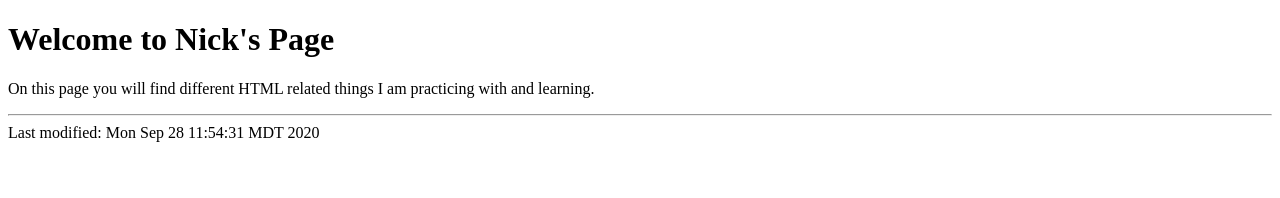
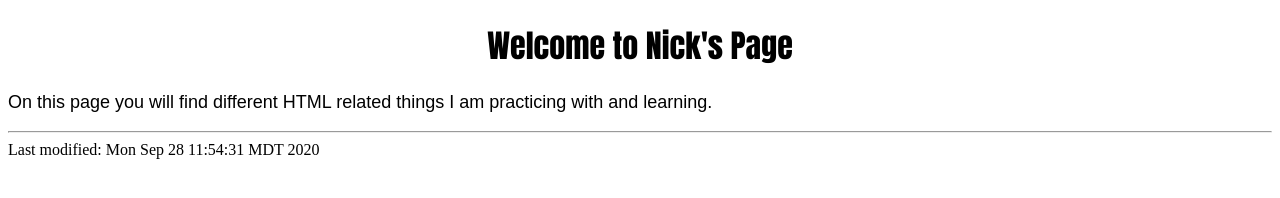
Before and after one commit to NickBeckley23/NickBeckley23.github.io, a plain HTML site: page index.html in a window 1280 px wide. Drawn offline with Linux system fonts and the light colour scheme.

Commit message:
added CSS

```diff
--- a/index.html
+++ b/index.html
@@ -2,6 +2,7 @@
 <html>
 <head>
 <meta http-equiv="Content-Type" content="text/html; charset=iso-8859-15">
+<link rel="stylesheet" href="styles.css">
 <title>Nick's Home Page</title>
 </head>
 
--- /dev/null
+++ b/styles.css
@@ -0,0 +1,9 @@
+h1 {
+    font-family: Impact, Haettenschweiler, 'Arial Narrow Bold', sans-serif;
+    text-align: center;
+}
+
+p{
+    font-family: Arial, Helvetica, sans-serif;
+    font-size: large;
+}
```
